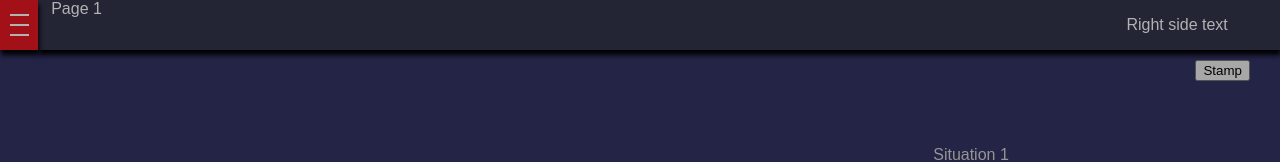
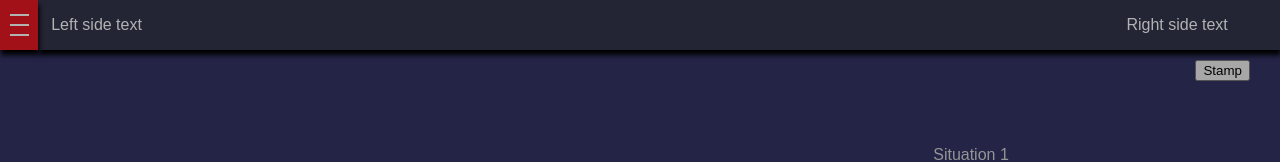
Before and after one commit to jaimitch/Postal-PEY, a Vue app: page / in a window 1280 px wide. Shown: the top 162 px of the page. Built offline with nearby package versions, Linux system fonts and the light colour scheme.

Commit message:
Fixed indents

```diff
--- a/src/components/Frame.vue
+++ b/src/components/Frame.vue
@@ -1,13 +1,11 @@
 <template>
   <div>
     <div class="top-bar">
-      <div class="left-text">Page {{this.$store.state.pageNum}}</div>
+      <p class="left-text">Left side text</p>
       <p class="right-text">Right side text</p>
-      <button :class="'stamp-button'" @click="changeCursor()"> Stamp</button>
+      <button :class="'stamp-button'" @click="changeCursor()">Stamp</button>
     </div>
-
     <div :class="{'frame': this.stamping == false, 'frame-is-stamping': this.stamping == true}">
-
       <button @click="createItem('form', createFormType)" >Create New Form</button>
       <select v-model="createFormType">
         <option value="DD Form 2261">DD Form 2261</option>
@@ -81,14 +79,11 @@
 </template>
 
 <script>
-
   import PageNav from '../Navigation/PageNav.vue'
-
   export default {
     name: 'Frame',
     components: {
       PageNav,
-
     },
     props: [
       'pageNum'
@@ -117,31 +112,26 @@ export default {
             stamped: false,
             image: require('../assets/letter.png'),
             stampedImage: require('../assets/stamped-letter.png')
-
           },
           {
             id: 2,
             title: "Package",
             children: [],
             level: 2,
-
           },
           {
             id: 3,
             title: "Pouch",
             children: [],
             level: 2,
-
           },
           {
             id: 5,
             title: "Forms",
             children: [],
             level: 1,
-
           }
         ],
-
         stamping: false,
         currentItemIndex: 2,
         idCounter: 1000,
@@ -154,7 +144,6 @@ export default {
         situationFiveInit: false,
         situationSixInit: false,
         }
-
     },
     mounted() {
       this.updateSituation();
@@ -225,7 +214,6 @@ export default {
         }
         return num;
       }
-
     },
     methods: {
       startDrag (evt, item)  {
@@ -244,7 +232,6 @@ export default {
         if(draggedID != destination){
           if(childrenIndexes.indexOf(this.getItemIndex(destination)) == -1){
             this.removeItemOnDrop(draggedID,prevParentID)
-
             this.items[this.getItemIndex(draggedID)].level = this.items[this.getItemIndex(destination)].level + 1
             this.items[this.getItemIndex(destination)].children.push(this.items[this.getItemIndex(draggedID)].id)
           }
@@ -322,8 +309,6 @@ export default {
           this.items[1].children.push(mail.id)
         }
         this.idCounter++;
-
-
       },
       updateSituation() {
         if(this.getSituationNumber == 1 && !this.situationOneInit) {
@@ -343,7 +328,6 @@ export default {
         this.updateSituation();
       }
     }
-
   }
 </script>
 
```
Lines whose indentation alone changed are shown as unchanged.
